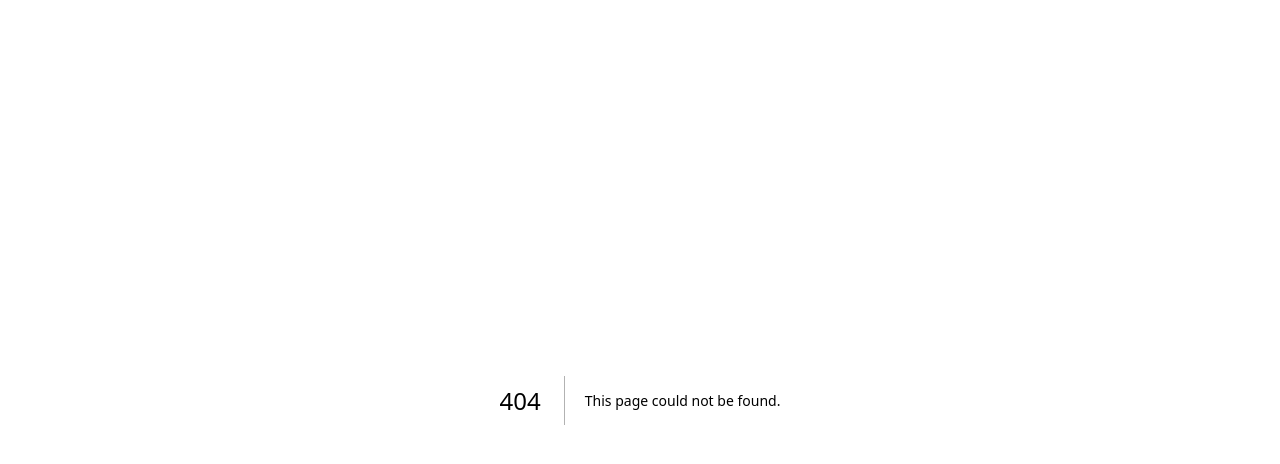
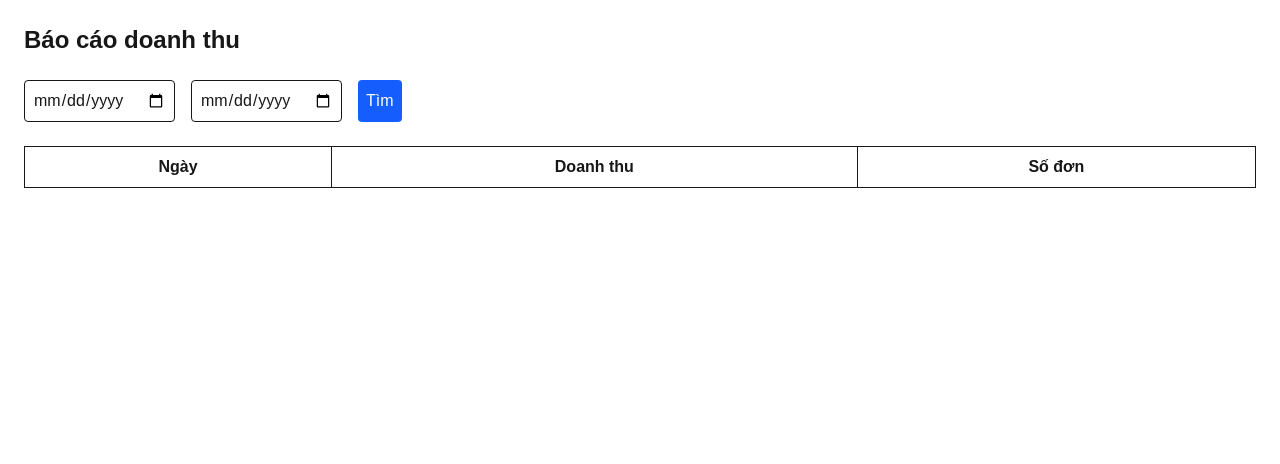
Before and after one commit to dangtai2412-rgb/Bizflowa-frontend, a Next.js app: page /reports/tt88 in a window 1280 px wide. Before the commit this address had no page. Shown: the top 464 px of the page. Built offline with nearby package versions, Linux system fonts and the light colour scheme.

Commit message:
Thêm giao diện trang đăng nhập

```diff
--- a/app/page.tsx
+++ b/app/page.tsx
@@ -1,71 +1,56 @@
-import { DollarSign, ShoppingBag, Users, Activity } from "lucide-react";
+"use client";
+
+import { useEffect, useState } from "react";
+import { LineChart, Line, XAxis, YAxis, Tooltip, ResponsiveContainer } from "recharts";
+
+type Summary = {
+  totalOrdersToday: number;
+  lowStockProducts: number;
+};
+
+type ChartData = { date: string; revenue: number };
 
 export default function Home() {
+  const [summary, setSummary] = useState<Summary | null>(null);
+  const [chartData, setChartData] = useState<ChartData[]>([]);
+
+  useEffect(() => {
+    // TODO: replace with real backend API
+    fetch("/api/dashboard/summary")
+      .then(res => res.json())
+      .then(setSummary);
+
+    fetch("/api/dashboard/revenue7days")
+      .then(res => res.json())
+      .then(setChartData);
+  }, []);
+
   return (
-    <div className="space-y-6">
-      {/* Tiêu đề trang */}
-      <div className="flex items-center justify-between">
-        <h1 className="text-2xl font-bold text-gray-900">Tổng quan kinh doanh</h1>
-        <span className="text-sm text-gray-500">Cập nhật lần cuối: Vừa xong</span>
-      </div>
+    <div className="p-6 space-y-8">
+      <h1 className="text-2xl font-bold">Dashboard</h1>
 
-      {/* Các thẻ báo cáo nhanh (Stats Cards) */}
-      <div className="grid gap-4 md:grid-cols-2 lg:grid-cols-4">
-        {/* Thẻ 1: Doanh thu */}
-        <div className="rounded-xl border bg-white p-6 shadow-sm">
-          <div className="flex items-center justify-between space-y-0 pb-2">
-            <p className="text-sm font-medium text-gray-500">Tổng doanh thu</p>
-            <DollarSign className="h-4 w-4 text-green-600" />
-          </div>
-          <div className="text-2xl font-bold">120.500.000 ₫</div>
-          <p className="text-xs text-green-600">+20.1% so với tháng trước</p>
+      <div className="grid grid-cols-2 gap-4">
+        <div className="bg-white p-4 rounded shadow">
+          <h2 className="text-lg font-semibold">Tổng đơn hôm nay</h2>
+          <p className="text-4xl mt-2">{summary?.totalOrdersToday ?? "-"}</p>
         </div>
 
-        {/* Thẻ 2: Đơn hàng */}
-        <div className="rounded-xl border bg-white p-6 shadow-sm">
-          <div className="flex items-center justify-between space-y-0 pb-2">
-            <p className="text-sm font-medium text-gray-500">Đơn hàng mới</p>
-            <ShoppingBag className="h-4 w-4 text-blue-600" />
-          </div>
-          <div className="text-2xl font-bold">+573</div>
-          <p className="text-xs text-blue-600">+12% so với tuần trước</p>
-        </div>
-
-        {/* Thẻ 3: Khách hàng */}
-        <div className="rounded-xl border bg-white p-6 shadow-sm">
-          <div className="flex items-center justify-between space-y-0 pb-2">
-            <p className="text-sm font-medium text-gray-500">Khách hàng</p>
-            <Users className="h-4 w-4 text-orange-600" />
-          </div>
-          <div className="text-2xl font-bold">2,350</div>
-          <p className="text-xs text-gray-500">Đang hoạt động</p>
-        </div>
-
-        {/* Thẻ 4: Tồn kho */}
-        <div className="rounded-xl border bg-white p-6 shadow-sm">
-          <div className="flex items-center justify-between space-y-0 pb-2">
-            <p className="text-sm font-medium text-gray-500">Sản phẩm sắp hết</p>
-            <Activity className="h-4 w-4 text-red-600" />
-          </div>
-          <div className="text-2xl font-bold">12</div>
-          <p className="text-xs text-red-600">Cần nhập thêm ngay</p>
+        <div className="bg-white p-4 rounded shadow">
+          <h2 className="text-lg font-semibold">Sản phẩm sắp hết hàng</h2>
+          <p className="text-4xl mt-2">{summary?.lowStockProducts ?? "-"}</p>
         </div>
       </div>
 
-      {/* Khu vực biểu đồ (Để trống chờ làm sau) */}
-      <div className="grid gap-4 md:grid-cols-2 lg:grid-cols-7">
-        <div className="col-span-4 rounded-xl border bg-white p-6 shadow-sm h-[300px]">
-          <h3 className="text-lg font-medium">Biểu đồ doanh thu</h3>
-          <div className="flex h-full items-center justify-center text-gray-400">
-            (Chỗ này sẽ vẽ biểu đồ sau)
-          </div>
-        </div>
-        <div className="col-span-3 rounded-xl border bg-white p-6 shadow-sm h-[300px]">
-          <h3 className="text-lg font-medium">Sản phẩm bán chạy</h3>
-          <div className="flex h-full items-center justify-center text-gray-400">
-            (Danh sách top sản phẩm)
-          </div>
-        </div>
+      <div className="bg-white p-4 rounded shadow">
+        <h2 className="text-lg font-semibold mb-4">Doanh thu 7 ngày</h2>
+        <ResponsiveContainer width="100%" height={300}>
+          <LineChart data={chartData}>
+            <XAxis dataKey="date" />
+            <YAxis />
+            <Tooltip />
+            <Line type="monotone" dataKey="revenue" stroke="#3b82f6" />
+          </LineChart>
+        </ResponsiveContainer>
       </div>
     </div>
   );
--- /dev/null
+++ b/app/reports/tt88/page.tsx
@@ -0,0 +1,64 @@
+"use client";
+
+import { useState } from "react";
+
+type ReportRow = {
+  date: string;
+  revenue: number;
+  orders: number;
+};
+
+export default function ReportTT88() {
+  const [from, setFrom] = useState("");
+  const [to, setTo] = useState("");
+  const [report, setReport] = useState<ReportRow[]>([]);
+
+  const fetchReport = async () => {
+    const res = await fetch(`/api/reports/tt88?from=${from}&to=${to}`);
+    const data = await res.json();
+    setReport(data);
+  };
+
+  return (
+    <div className="p-6 space-y-6">
+      <h1 className="text-2xl font-bold">Báo cáo doanh thu</h1>
+
+      <div className="flex gap-4">
+        <input
+          type="date"
+          value={from}
+          onChange={e => setFrom(e.target.value)}
+          className="border p-2 rounded"
+        />
+        <input
+          type="date"
+          value={to}
+          onChange={e => setTo(e.target.value)}
+          className="border p-2 rounded"
+        />
+        <button onClick={fetchReport} className="bg-blue-600 text-white p-2 rounded">
+          Tìm
+        </button>
+      </div>
+
+      <table className="w-full border-collapse border">
+        <thead>
+          <tr>
+            <th className="border p-2">Ngày</th>
+            <th className="border p-2">Doanh thu</th>
+            <th className="border p-2">Số đơn</th>
+          </tr>
+        </thead>
+        <tbody>
+          {report.map((r, i) => (
+            <tr key={i}>
+              <td className="border p-2">{r.date}</td>
+              <td className="border p-2">{r.revenue}</td>
+              <td className="border p-2">{r.orders}</td>
+            </tr>
+          ))}
+        </tbody>
+      </table>
+    </div>
+  );
+}
```
Also changed, not shown: app/reports/tt88/router.ts (added).
